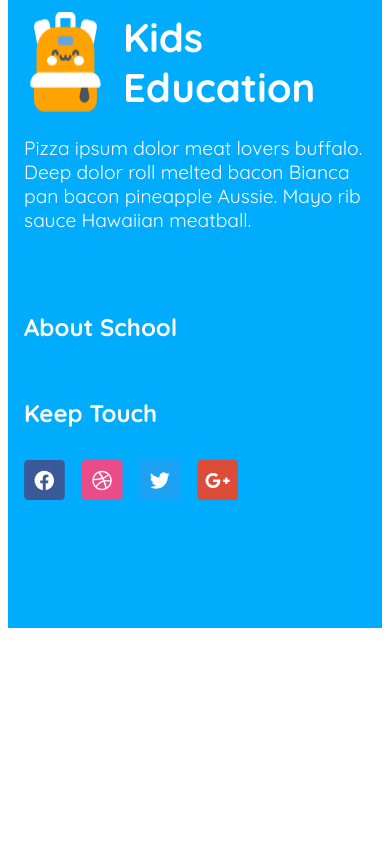
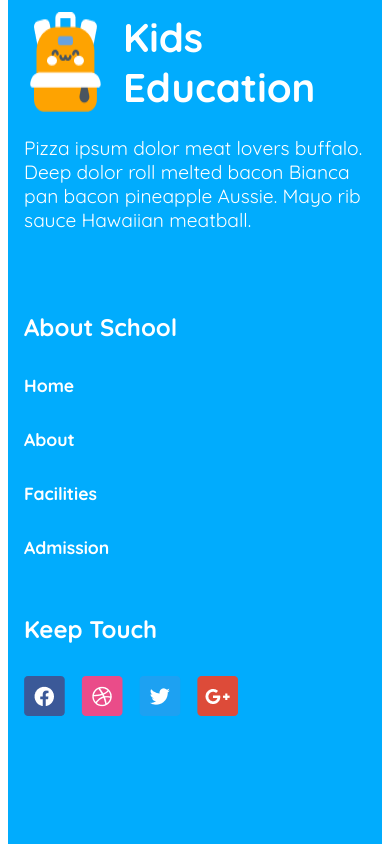
Before and after one commit to NazmulhaqueD/batch11-asignment-2, a plain HTML site: page index.html in a window 390 px wide. Shown: the part 4333-5177 px from the top of the page. Before the commit the page ends 4961 px from the top, so only its background shows below. Drawn offline with Linux system fonts and the light colour scheme.

Commit message:
responsive footer updated now

```diff
--- a/style.css
+++ b/style.css
@@ -366,4 +366,9 @@
     .education, .about, .media{
       width: 100%;
     }
+    #footer-menu{
+      display: block;
+      display: flex;
+      flex-direction: column;
+    }
   }
```
